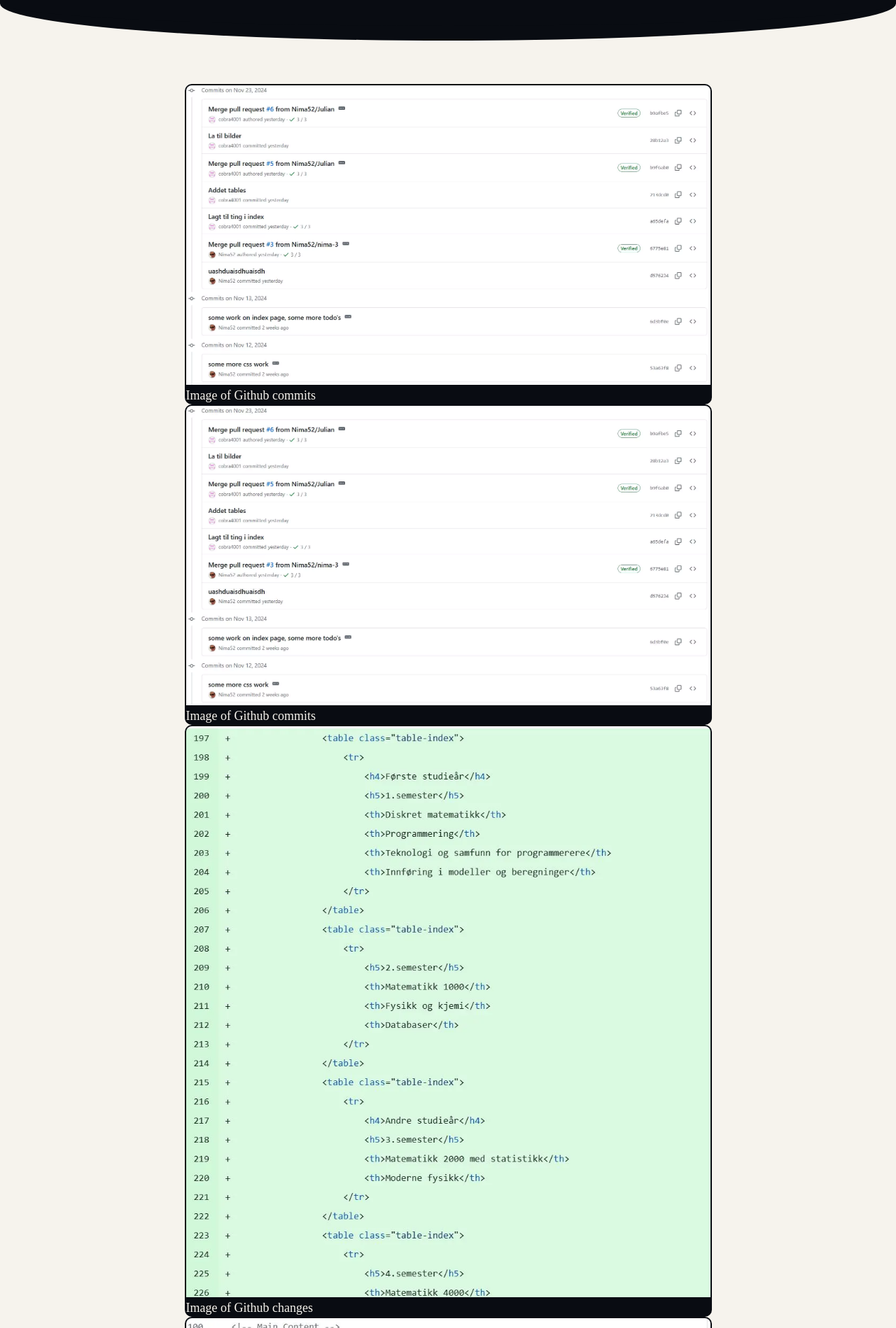
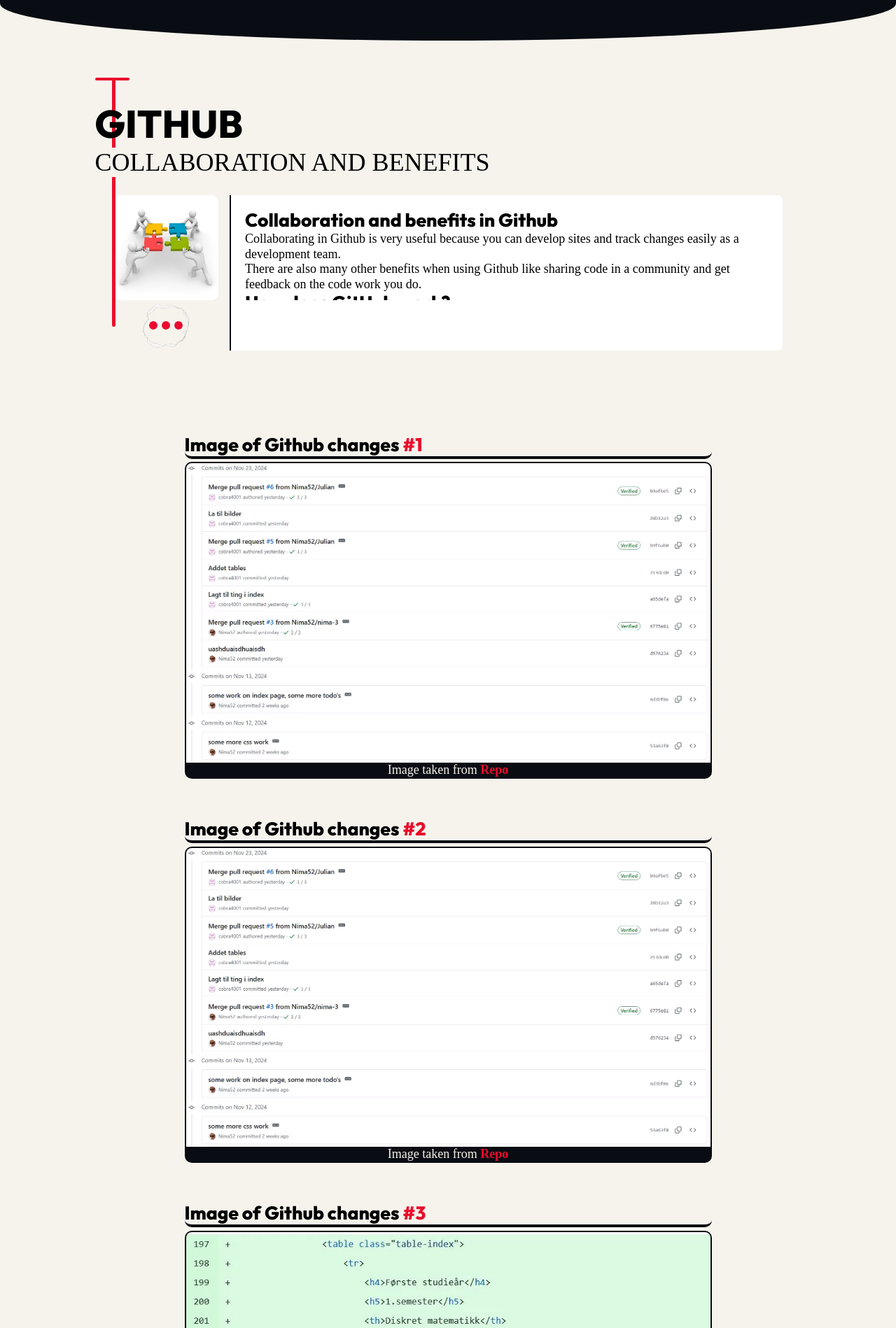
Before and after one commit to Nima52/data1200, a plain HTML site: page pages/GitHub.html in a window 1280 px wide. Shown: the part 242-2140 px from the top of the page at 70% size. Drawn offline with Linux system fonts and the light colour scheme.

Commit message:
fixed styling and other some comments some redundancy
ToDo:
- list box shadow
- fix footer
- more comment, sadge
- add license

```diff
--- a/pages/GitHub.html
+++ b/pages/GitHub.html
@@ -94,44 +94,19 @@
 
 <!--Main content-->
 <main>
-    <div class="centered">
 
-        <div class="image-figure">
-            <figure class="acessibility-figure">
-                    <img src="../media/Github%20commits%202.webp" alt="Image of Github commit"/>
-                <figcaption class="image-caption">
-                    Image of Github commits
-                </figcaption>
-            </figure>
-        </div>
-        <div class="image-figure">
-            <figure class="acessibility-figure">
-                    <img src="../media/Github%20commits%202.webp" alt="Image of Github commit"/>
-                <figcaption class="image-caption">
-                    Image of Github commits
-                </figcaption>
-            </figure>
-        </div>
-        <div class="image-figure">
-            <figure class="acessibility-figure">
-                    <img src="../media/Change%201.webp" alt="Image of Github changes"/>
-                <figcaption class="image-caption">
-                    Image of Github changes
-                </figcaption>
-            </figure>
-        </div >
-        <div class="image-figure">
-            <figure class="acessibility-figure">
-                    <img src="../media/Changes%202.webp" alt="Image of Github changes"/>
-                <figcaption class="image-caption">
-                    Image of github changes
-                </figcaption>
-            </figure>
+    <!-- Just simple wrapper for absolute positioning of .line -->
+    <div class="line-wrapper">
+        <!-- Headlines -->
+        <div class="headline">
+            <h1>Github</h1>
+            <p>Collaboration and benefits</p>
         </div>
 
-    </div>
+        <!-- Space Styling Element -->
+        <div id="left-line"></div>
 
-    <div class="centered">
+        <!-- Card element -->
         <div class="card">
             <figure class="card-figure">
                 <div class="card-figure-image">
@@ -163,19 +138,53 @@
                         It will also prevent merge errors because if everyone is working without Liveshare then there can be merge errors when merging their branch with the main-branch if someone has forgotten to update their local main-branch.
                         So in conclusion Liveshare is very good for collaboration and learning from each other.
                     </p>
-                    <span class="card-figure-caption-link">
-
-                        <a href="https://x.com/AFI_forskning/status/1765662991586902082" target="_blank" rel="external">
-                            AFI - OsloMet
-                            <span>
-                                <img src="../media/open_in_new_24px.webp">
-                            </span>
-                        </a>
-                    </span>
                 </figcaption>
             </figure>
         </div>
     </div>
+
+
+    <div class="centered">
+
+        <h4 class="line">Image of Github changes <b style="color: var(--secondary-color);">#1</b></h4>
+        <figure class="image-figure">
+                <img src="../media/Github%20commits%202.webp" alt="Image of Github commit"/>
+            <figcaption class="image-caption">
+                Image taken from <a href="https://github.com/Nima52/data1200">Repo</a>
+            </figcaption>
+        </figure>
+
+
+        <h4 class="line">Image of Github changes <b style="color: var(--secondary-color);">#2</b></h4>
+        <figure class="image-figure">
+                <img src="../media/Github%20commits%202.webp" alt="Image of Github commit"/>
+            <figcaption class="image-caption">
+                Image taken from <a href="https://github.com/Nima52/data1200">Repo</a>
+            </figcaption>
+        </figure>
+
+
+        <h4 class="line">Image of Github changes <b style="color: var(--secondary-color);">#3</b></h4>
+        <figure class="image-figure">
+                <img src="../media/Change%201.webp" alt="Image of Github changes"/>
+            <figcaption class="image-caption">
+                Image taken from <a href="https://github.com/Nima52/data1200">Repo</a>
+            </figcaption>
+        </figure>
+
+
+        <h4 class="line">Image of Github changes <b style="color: var(--secondary-color);">#4</b></h4>
+        <figure class="image-figure">
+                <img src="../media/Changes%202.webp" alt="Image of Github changes"/>
+            <figcaption class="image-caption">
+                Image taken from <a href="https://github.com/Nima52/data1200">Repo</a>
+            </figcaption>
+        </figure>
+
+
+    </div>
+
+
 
 
 
--- a/style/main.css
+++ b/style/main.css
@@ -323,7 +323,6 @@ main {
 .card {
     position: relative;
     display: flex;
-    border: 1px solid #ddd;
     border-radius: 8px;
     overflow: hidden;
     margin: var(--margin-m);
@@ -359,6 +358,7 @@ main {
     width: 150px;
     height: 150px;
     object-fit: cover;
+    border-radius: var(--general-border-radius); /* Added for visual separation. */
 }
 /*
     This class is if one wants to use a headline/text instead of a image for the left side.
@@ -441,6 +441,7 @@ main {
     padding: var(--caption-padding);
     flex-grow: 1; /* Allow caption to take remaining space */
     overflow: hidden;
+    /* !!NB: This assumes that letter sizing is the same for all elements inside of class. Could make more dynamic with js. */
     max-height: calc( 1rem * 1.2 * var(--line-amount) + var(--caption-padding)); /* Limit line height, formula: 1rem (font-size) * line-height factor * amount + top padding + bottom padding */
     position: relative;
     text-overflow: ellipsis; /* Show ellipsis for overflowing text */
@@ -644,7 +645,6 @@ main {
     align-items: center;
     flex-direction: column;
     background-color: var(--primary-contrast-color);
-    border-radius: 85% 85% 0 0 / 30%; /* Opposite of header */
 }
 .footer-inside {
     position: absolute;
```
Also changed, not shown: pages/Accessibility.html (+41 -37 lines), pages/Activity Page.html (+2 -1 lines).
